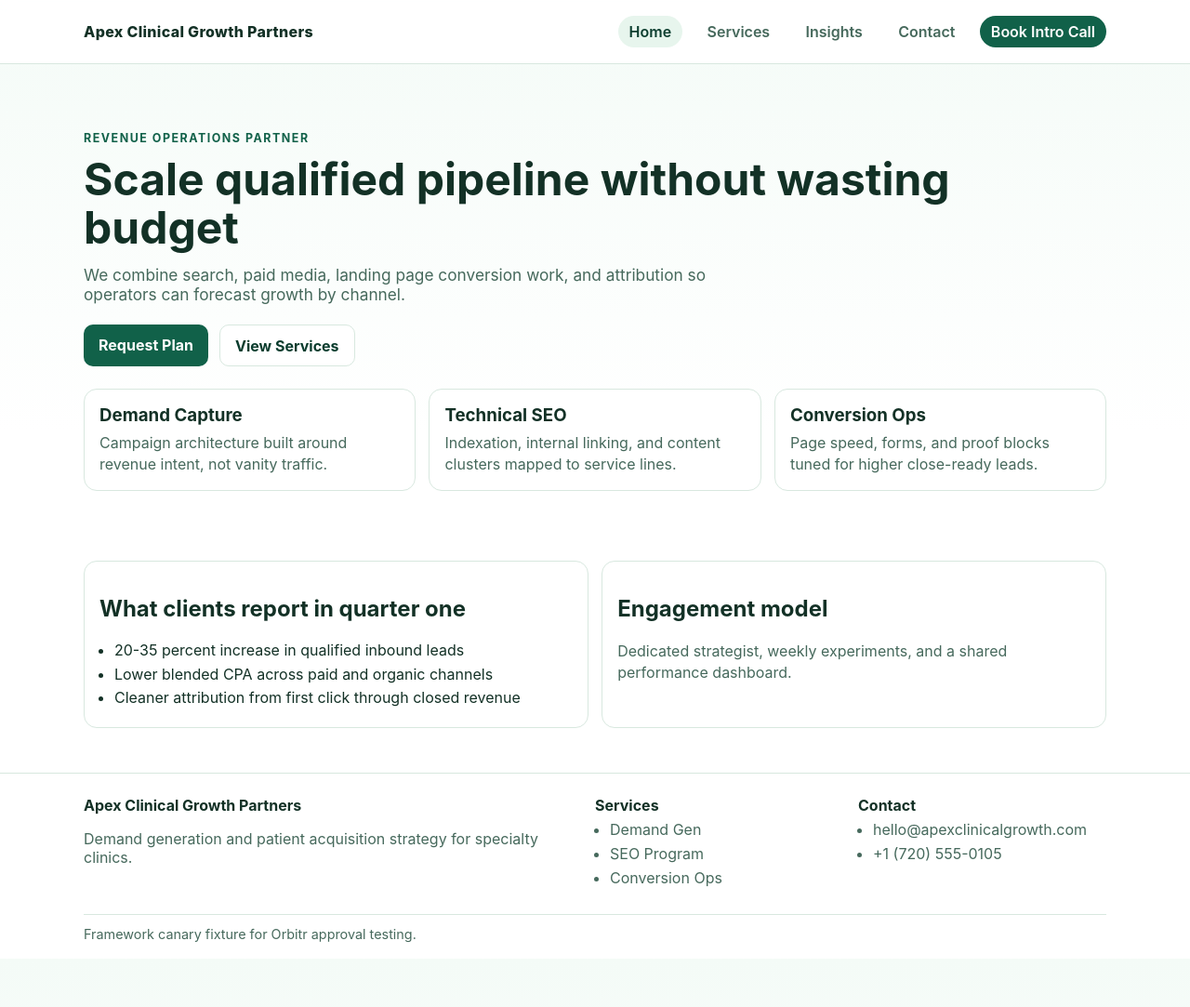
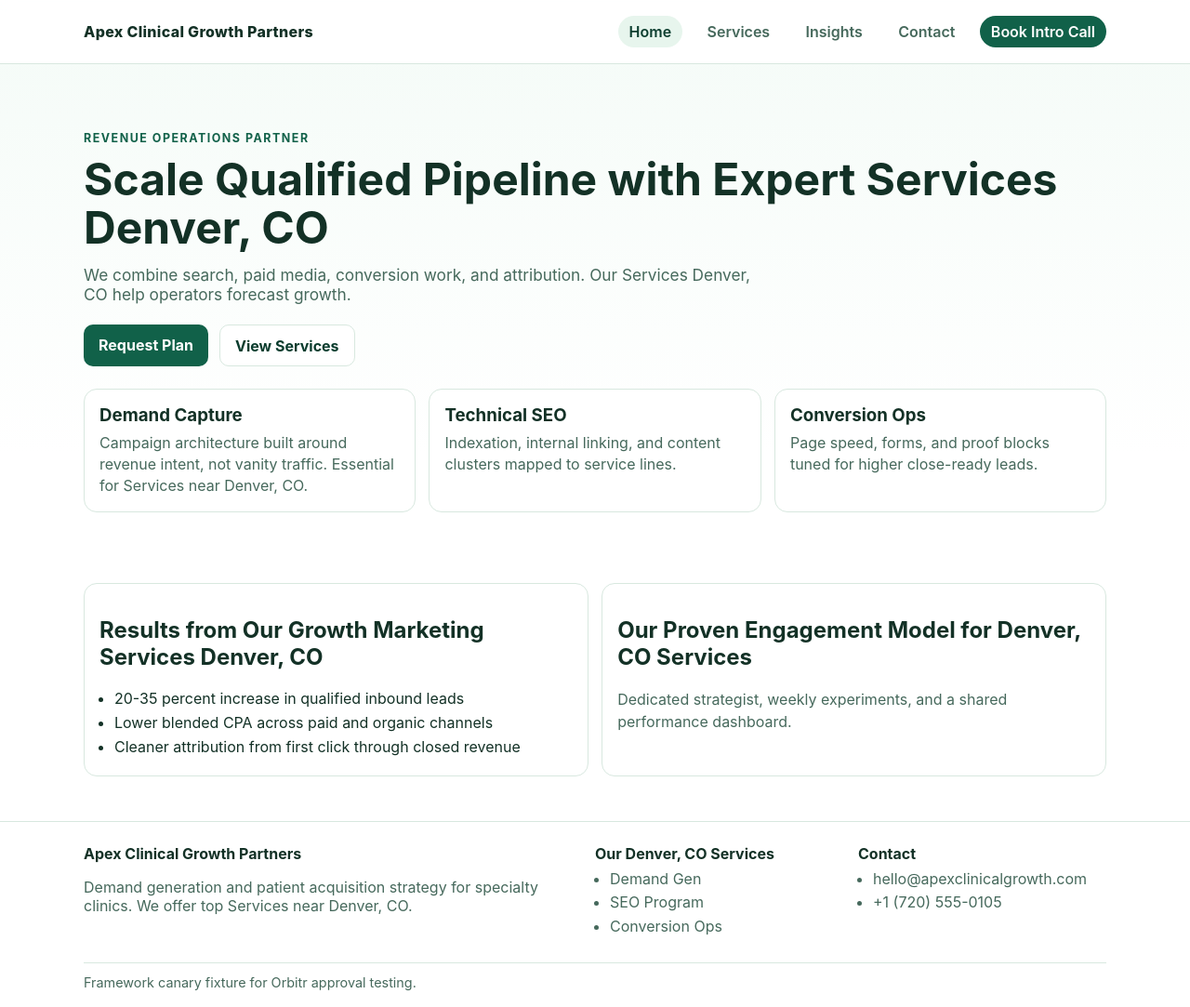
Before and after one commit to prjctlphbt/orbitr-canary-angular-20260228, a Jekyll site: the page index.html, which Jekyll copies as it is, in a window 1280 px wide and 1083 px high. Shown: the whole window at 93% size. Built offline with Jekyll 4.4.1, drawn with Linux system fonts in a browser that asks for light colours.

Commit message:
Refresh and update content: index.html

```diff
--- a/index.html
+++ b/index.html
@@ -1,57 +1,47 @@
-<!doctype html>
+<!DOCTYPE html>
+
 <html lang="en">
 <head>
-    <meta charset="UTF-8" />
-    <meta name="viewport" content="width=device-width, initial-scale=1.0" />
-    <meta name="description" content="Apex Clinical Growth Partners helps local service operators scale qualified pipeline with accountable digital marketing." />
-    <title>Apex Clinical Growth Partners | Growth Marketing</title>
-    <link rel="canonical" href="https://orbitr-canary-angular-20260228.pages.dev/">
-    <link rel="stylesheet" href="/assets/styles.css" />
-<script type="application/ld+json">
-{
-  "@context": "https://schema.org",
-  "@type": "AutoRepair",
-  "name": "Orbitr Canary Angular 20260228",
-  "url": "https://orbitr-canary-angular-20260228.pages.dev",
-  "telephone": "(720) 555-0105"
-}
-</script>
-</head>
+<meta charset="utf-8"/>
+<meta content="width=device-width, initial-scale=1.0" name="viewport"/>
+<meta content="Apex Clinical Growth Partners helps local service operators scale qualified pipeline via accountable digital marketing Services Denver, CO." name="description"/>
+<title>Apex Clinical Growth Partners | Growth Marketing Services Denver, CO</title>
+<link href="https://orbitr-canary-angular-20260228.pages.dev/" rel="canonical"/>
+<link href="/assets/styles.css" rel="stylesheet">
+</link></head>
 <body>
-
-<app-root ng-version="17.3.0" data-framework="angular">
+<app-root data-framework="angular" ng-version="17.3.0">
 <header>
 <div class="container navbar">
 <a class="brand" href="/">Apex Clinical Growth Partners</a>
-        <button class="nav-toggle" type="button" data-nav-toggle aria-label="Open menu">Menu</button>
-        <nav class="nav-links" data-nav-links data-open="false" aria-label="Primary">
-          <a href="/" aria-current="page">Home</a>
-          <a href="/services/" >Services</a>
-          <a href="/blog/insights/" >Insights</a>
-          <a href="/contact/" >Contact</a>
+<button aria-label="Open menu" class="nav-toggle" data-nav-toggle="" type="button">Menu</button>
+<nav aria-label="Primary" class="nav-links" data-nav-links="" data-open="false">
+<a aria-current="page" href="/">Home</a>
+<a href="/services/">Services</a>
+<a href="/blog/insights/">Insights</a>
+<a href="/contact/">Contact</a>
 <a class="cta" href="/contact/">Book Intro Call</a>
 </nav>
 </div>
 </header>
 <main class="container">
-
 <section class="hero">
 <span class="kicker">Revenue Operations Partner</span>
-        <h1>Scale qualified pipeline without wasting budget</h1>
-        <p class="subhead">We combine search, paid media, landing page conversion work, and attribution so operators can forecast growth by channel.</p>
+<h1>Scale Qualified Pipeline with Expert Services Denver, CO</h1>
+<p class="subhead">We combine search, paid media, conversion work, and attribution. Our Services Denver, CO help operators forecast growth.</p>
 <div class="actions">
 <a class="btn primary" href="/contact/">Request Plan</a>
 <a class="btn ghost" href="/services/">View Services</a>
 </div>
 <div class="grid">
-          <article class="card"><h3>Demand Capture</h3><p>Campaign architecture built around revenue intent, not vanity traffic.</p></article>
+<article class="card"><h3>Demand Capture</h3><p>Campaign architecture built around revenue intent, not vanity traffic. Essential for Services near Denver, CO.</p></article>
 <article class="card"><h3>Technical SEO</h3><p>Indexation, internal linking, and content clusters mapped to service lines.</p></article>
 <article class="card"><h3>Conversion Ops</h3><p>Page speed, forms, and proof blocks tuned for higher close-ready leads.</p></article>
 </div>
 </section>
 <section class="section">
 <article class="card">
-          <h2>What clients report in quarter one</h2>
+<h2>Results from Our Growth Marketing Services Denver, CO</h2>
 <ul>
 <li>20-35 percent increase in qualified inbound leads</li>
 <li>Lower blended CPA across paid and organic channels</li>
@@ -59,7 +49,7 @@
 </ul>
 </article>
 <article class="card">
-          <h2>Engagement model</h2>
+<h2>Our Proven Engagement Model for Denver, CO Services</h2>
 <p>Dedicated strategist, weekly experiments, and a shared performance dashboard.</p>
 </article>
 </section>
@@ -68,10 +58,10 @@
 <div class="container footer-grid">
 <div>
 <strong>Apex Clinical Growth Partners</strong>
-          <p>Demand generation and patient acquisition strategy for specialty clinics.</p>
+<p>Demand generation and patient acquisition strategy for specialty clinics. We offer top Services near Denver, CO.</p>
 </div>
 <div>
-          <strong>Services</strong>
+<strong>Our Denver, CO Services</strong>
 <ul>
 <li><a href="/services/">Demand Gen</a></li>
 <li><a href="/services/">SEO Program</a></li>
@@ -89,6 +79,5 @@
 <div class="container small-note">Framework canary fixture for Orbitr approval testing.</div>
 </footer>
 </app-root>
-    <script src="/assets/site.js"></script>
 </body>
 </html>
```
Lines whose indentation alone changed are shown as unchanged.
